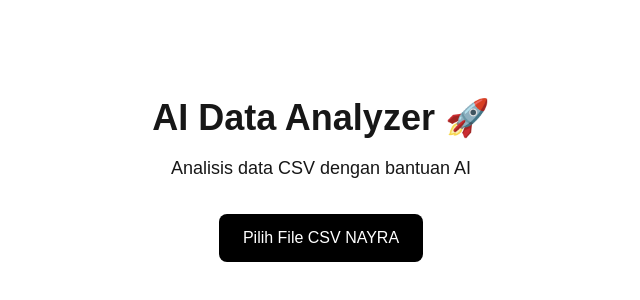
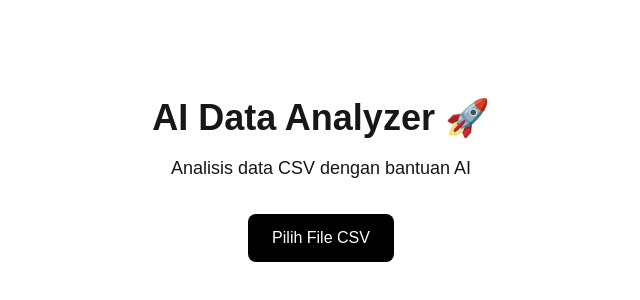
Before and after one commit to radiaefandy01-code/ai-data-analyzer, a Next.js app: page / in a window 1280 px wide. Shown: the part 220-520 px from the top of the page, without its empty margins (319-959 px from the left). Built offline with nearby package versions, Linux system fonts and the light colour scheme.

Commit message:
Initial commit

```diff
--- a/app/page.tsx
+++ b/app/page.tsx
@@ -11,7 +11,7 @@ export default function Home() {
         </p>
 
         <button className="mt-8 rounded-lg bg-black px-6 py-3 text-white">
-          Pilih File CSV NAYRA
+          Pilih File CSV
         </button>
       </div>
     </main>
```
